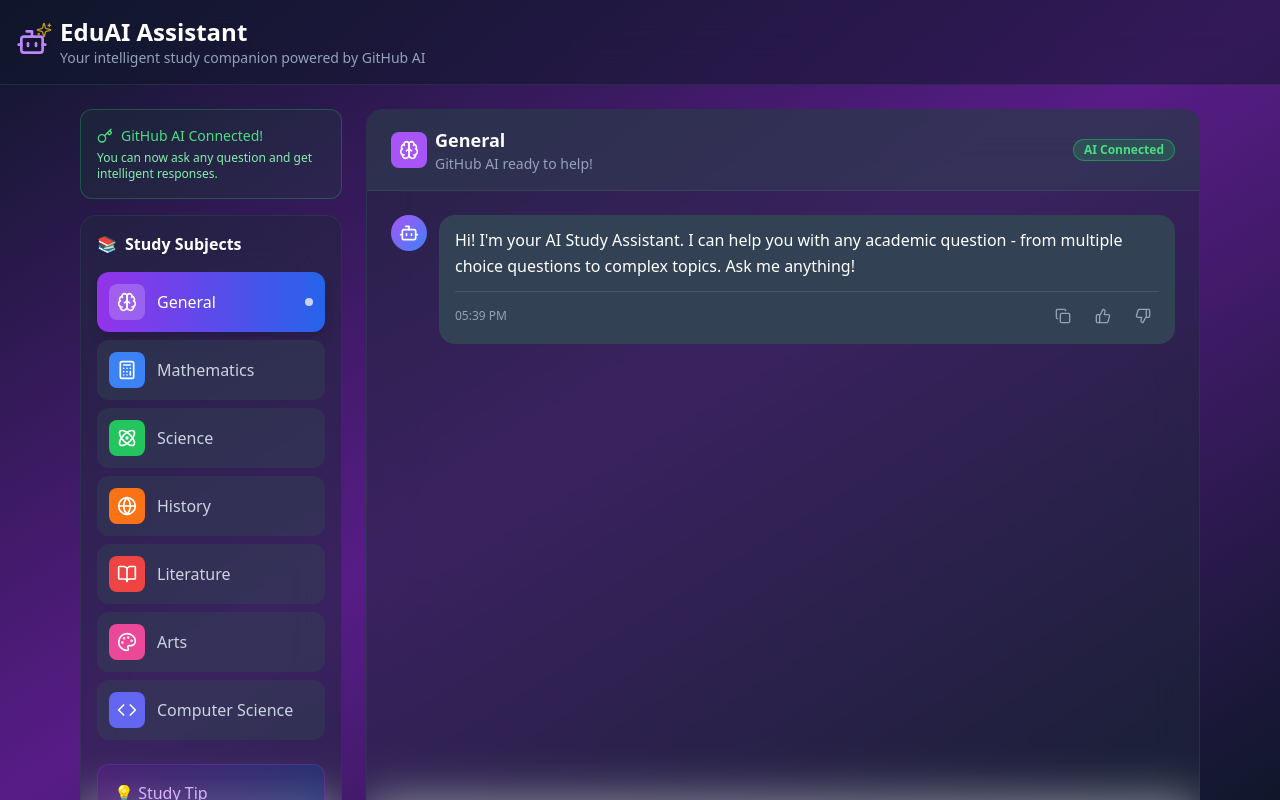
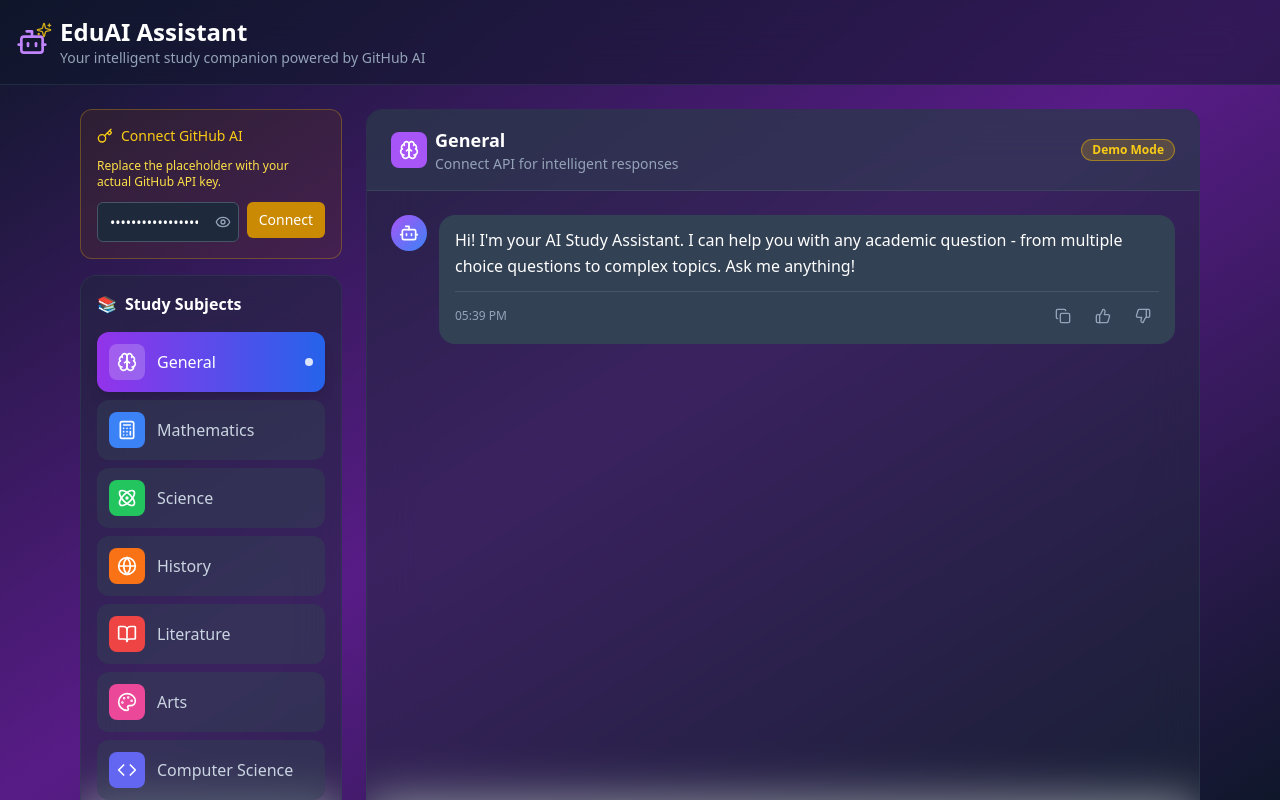
Before and after one commit to forghtupforghtup/scholar-ai-sage-bot, a React (Vite) app: page / in a window 1280 px wide. Shown: the top 800 px of the page. Built offline with nearby package versions, Linux system fonts and the light colour scheme.

Commit message:
Fix: Address API key error
The AI is returning an API key error. This commit addresses the issue by ensuring the API key is correctly configured and used.

```diff
--- a/src/components/ApiKeyInput.tsx
+++ b/src/components/ApiKeyInput.tsx
@@ -10,8 +10,8 @@ interface ApiKeyInputProps {
 }
 
 const ApiKeyInput = ({ onApiKeySet, hasApiKey }: ApiKeyInputProps) => {
-  // Pre-fill with your GitHub API key - replace with your actual key
-  const [apiKey, setApiKey] = useState('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');
+  // Replace this with your actual GitHub API key
+  const [apiKey, setApiKey] = useState('YOUR_ACTUAL_GITHUB_API_KEY_HERE');
   const [showKey, setShowKey] = useState(false);
 
   const handleSubmit = (e: React.FormEvent) => {
@@ -23,7 +23,7 @@ const ApiKeyInput = ({ onApiKeySet, hasApiKey }: ApiKeyInputProps) => {
 
   // Auto-connect with pre-filled key on component mount
   React.useEffect(() => {
-    if (apiKey && !hasApiKey) {
+    if (apiKey && apiKey !== 'YOUR_ACTUAL_GITHUB_API_KEY_HERE' && !hasApiKey) {
       onApiKeySet(apiKey);
     }
   }, [apiKey, hasApiKey, onApiKeySet]);
@@ -49,7 +49,7 @@ const ApiKeyInput = ({ onApiKeySet, hasApiKey }: ApiKeyInputProps) => {
         <span className="text-sm font-medium">Connect GitHub AI</span>
       </div>
       <p className="text-yellow-300 text-xs mb-3">
-        GitHub API key is pre-filled. Click Connect to activate AI responses.
+        Replace the placeholder with your actual GitHub API key.
       </p>
       <form onSubmit={handleSubmit} className="flex gap-2">
         <div className="flex-1 relative">
```
